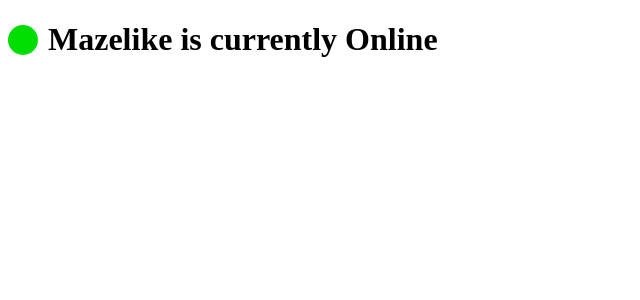
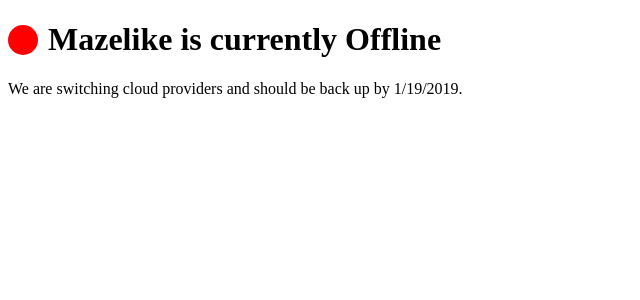
Before and after one commit to ryan3r/ryan3r.github.io, a Jekyll site: the page built from _projects/47-mazelike.md, in a window 1280 px wide. Shown: the top 300 px of the page, without its empty margins (0-640 px from the left). Built offline with Jekyll 4.4.1, drawn with Linux system fonts in a browser that asks for light colours.

Commit message:
Update mazelike's status to offline

```diff
--- a/_projects/47-mazelike.md
+++ b/_projects/47-mazelike.md
@@ -5,7 +5,8 @@ tags:
     - class project
     - nodejs
     - web
-status: Online
+status: Offline
+status_reason: We are switching cloud providers and should be back up by 1/19/2019.
 ---
 A dungeon crawling browser game.
 
```
